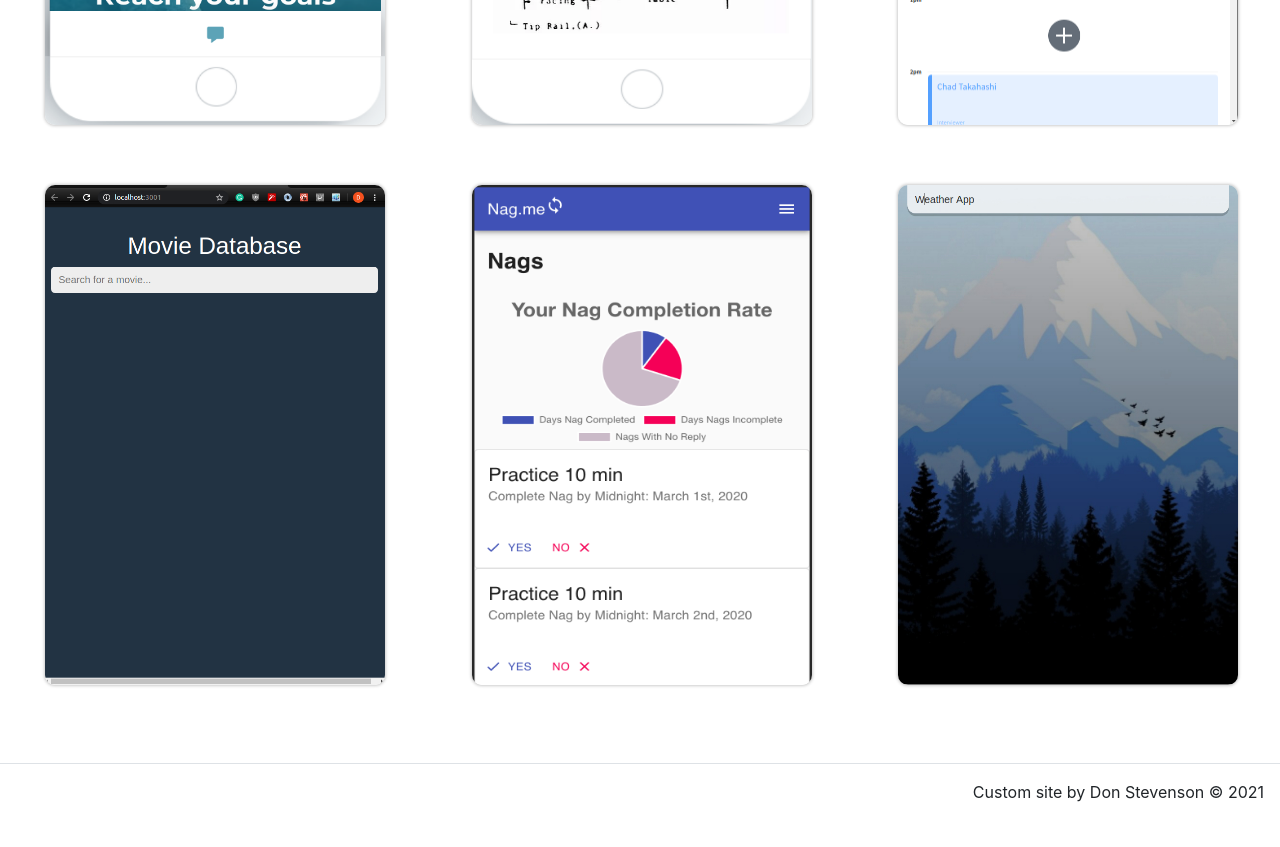
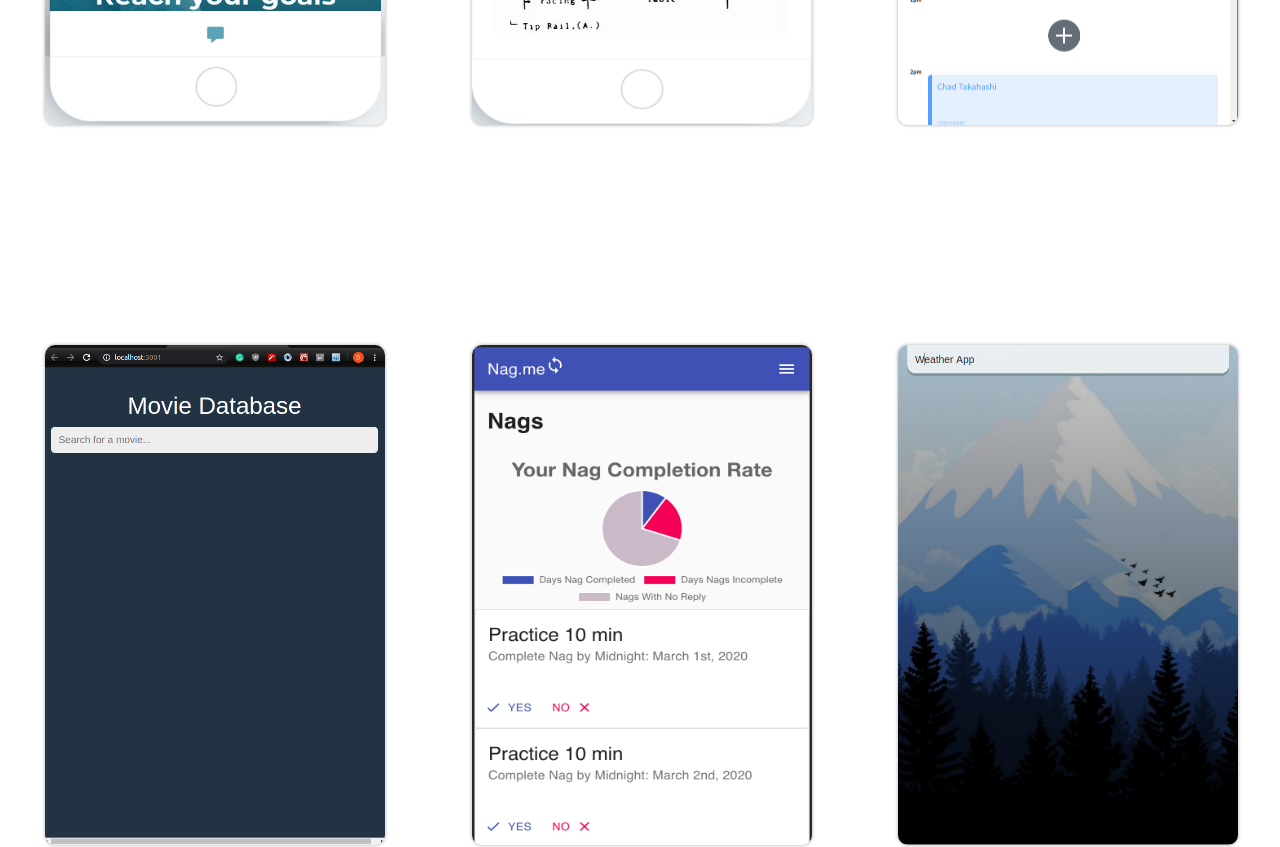
Before and after one commit to Don-Stevenson/personalWebsite, a React (Create React App) app: page / in a window 1280 px wide. Shown: the part 820-1667 px from the top of the page. Before the commit the page ends 1640 px from the top, so only its background shows below. Built offline with nearby package versions, Linux system fonts and the light colour scheme.

Commit message:
add style to remove onclick jank

```diff
--- a/src/index.css
+++ b/src/index.css
@@ -25,7 +25,7 @@ code {
 
 .d-card-info {
   margin-top: 10px;
-  min-height: 100px;
+  min-height: 150px;
 }
 
 .d-card-title {
@@ -55,3 +55,8 @@ code {
   color: #EE6352;
   padding: 10px 15px;
 }
+
+.placeholder {
+  margin-top: 10px;
+  min-height: 150px;
+}
```
